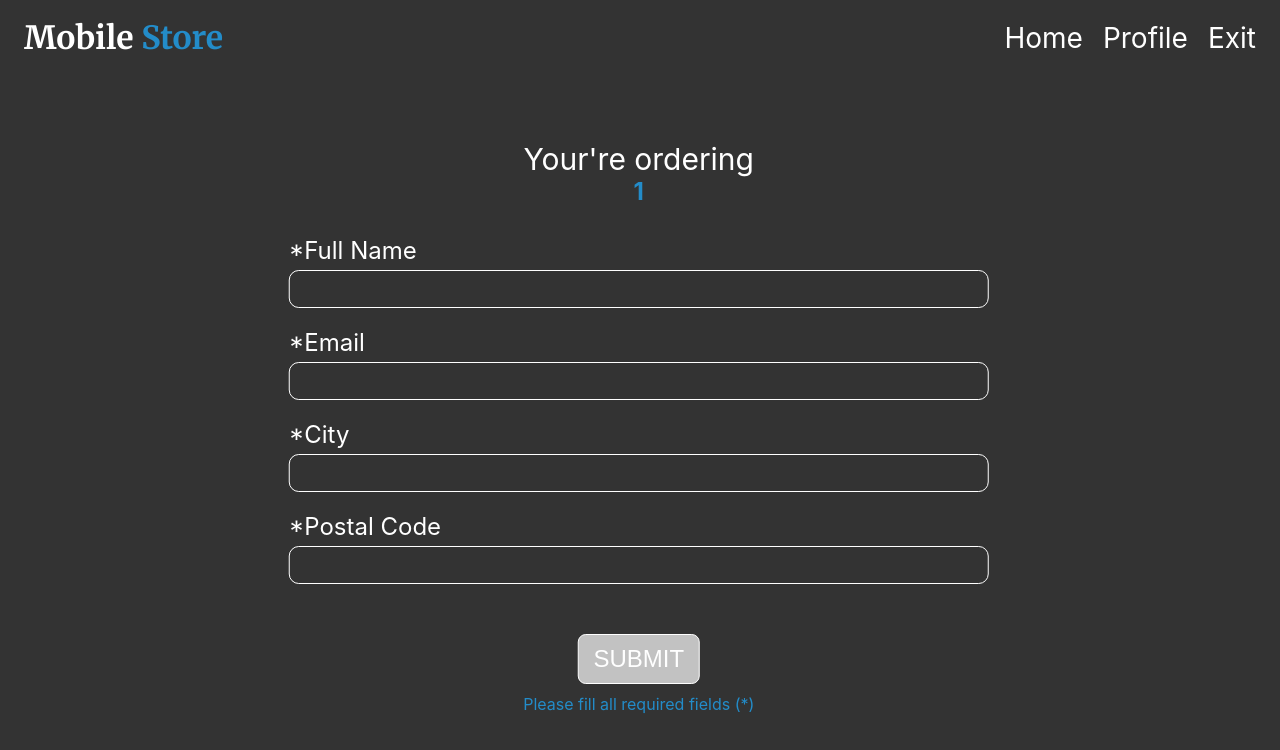
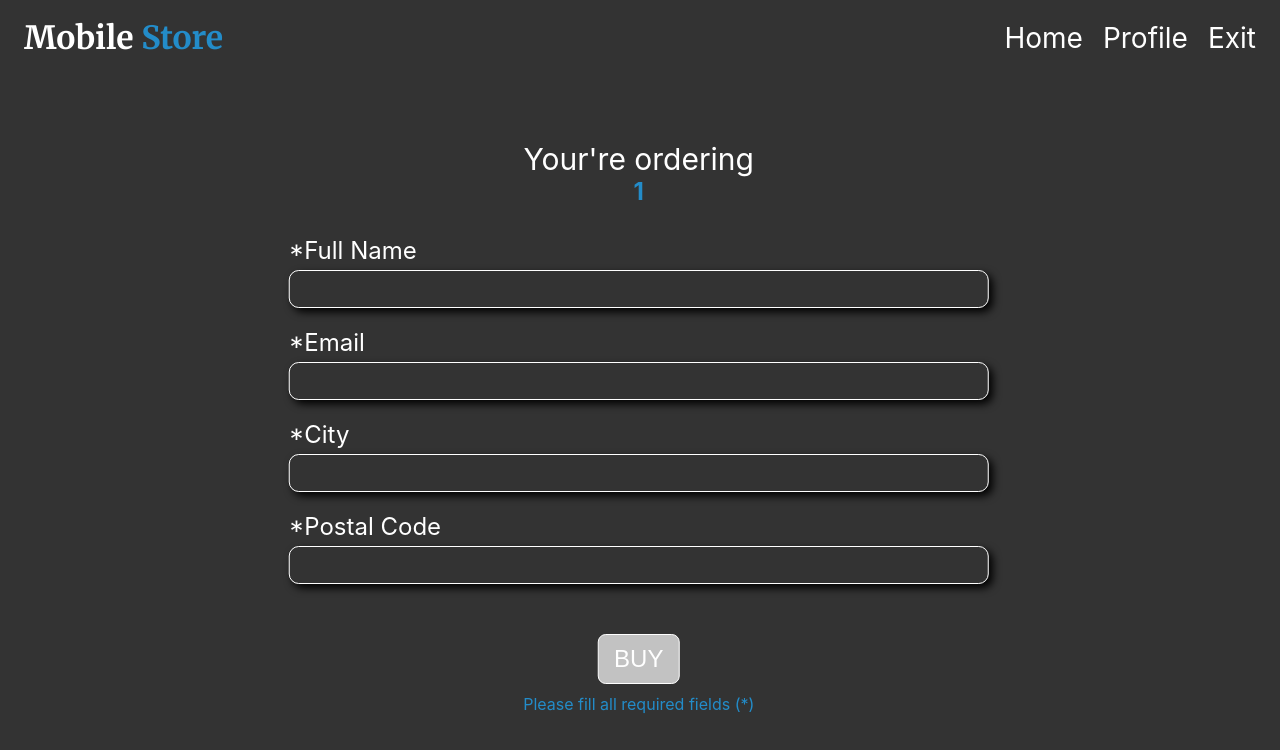
Before and after one commit to MateuszMalec1611/TSC-React-Mobile-Store, a React (Create React App) app: page /form/1 in a window 1280 px wide. Shown: the top 750 px of the page. Built offline with nearby package versions, Linux system fonts and the light colour scheme.

Commit message:
feat: add correction for form styles

```diff
--- a/src/pages/FormOrder/FormOrder.module.css
+++ b/src/pages/FormOrder/FormOrder.module.css
@@ -40,6 +40,7 @@
     background-color: transparent;
     font-size: 22px;
     color: var(--color-white);
+    box-shadow: 4px 4px 8px black;
     border: 1px solid var(--color-white);
     border-radius: 10px;
 }
@@ -59,6 +60,6 @@
 }
 
 .formOrder form p {
-    margin-bottom: 30px;
+    margin-bottom: 10px;
     color: var(--color-blue);
 }
--- a/src/pages/FormOrder/FormOrder.tsx
+++ b/src/pages/FormOrder/FormOrder.tsx
@@ -105,7 +105,7 @@ const OrderForm: React.FC = () => {
                     />
                     {postalError}
                 </label>
-                <Button isDisabled={!isFormValid}>Submit</Button>
+                <Button isDisabled={!isFormValid}>buy</Button>
                 {buttonInfo}
             </form>
         </motion.div>
```
